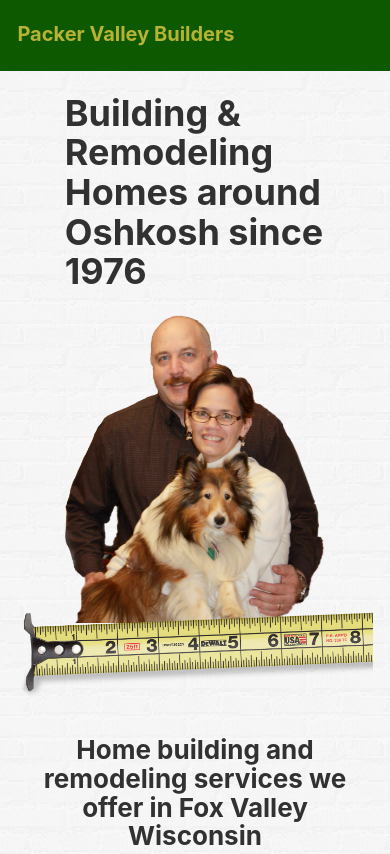
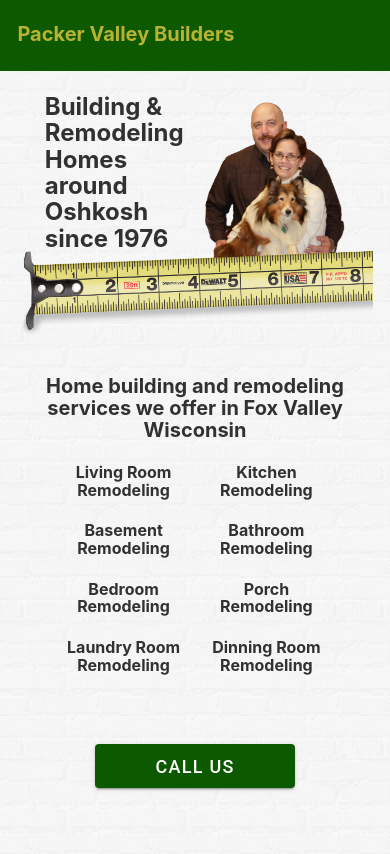
Before and after one commit to justinfriebel/packer-valley-builders, a Gatsby site: page / in a window 390 px wide. Shown: the top 854 px of the page. Built offline with nearby package versions, Linux system fonts and the light colour scheme; Gatsby itself is replaced by a stand-in of ours.

Commit message:
Make image look better on mobile.

```diff
--- a/src/components/layout.css
+++ b/src/components/layout.css
@@ -720,9 +720,30 @@ pre tt:after {
   -webkit-tap-highlight-color: rgba(0, 0, 0, 0);
   -webkit-border-image: none;
 }
+.measuring-tape {
+  margin-top: -20%;
+}
 
 @media only screen and (max-width: 480px) {
   html {
     font-size: 100%;
   }
+  h1 {
+    font-size: 1.5rem;
+    line-height: 1.1;
+  }
+  h2 {
+    font-size: 1.25rem;
+    line-height: 1.1;
+  }
+  h3 {
+    font-size: 1rem;
+    line-height: 1.1;
+  }
+  .flex-column {
+    margin: 0px 10px;
+  }
+  .measuring-tape {
+    margin-top: -24%;
+  }
 }
--- a/src/pages/index.js
+++ b/src/pages/index.js
@@ -16,11 +16,7 @@ const IndexPage = () => (
         <ChrisDave />
       </div>
     </div>
-    <div
-      style={{
-        marginTop: "-20%",
-      }}
-    >
+    <div className="measuring-tape">
       <MeasuringTape />
     </div>
     {/* <div
```
